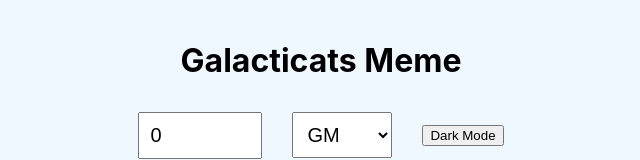
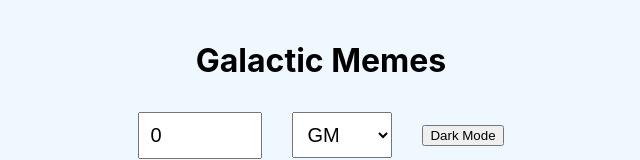
Before and after one commit to jlloyd0430/Galacticats-Meme-Machine, a React (Create React App) app: page / in a window 1280 px wide. Shown: the top 160 px of the page, without its empty margins (319-959 px from the left). Built offline with nearby package versions, Linux system fonts and the light colour scheme.

Commit message:
Update App.tsx

```diff
--- a/src/App.tsx
+++ b/src/App.tsx
@@ -37,7 +37,7 @@ function App() {
 
   return (
     <div className={`App ${darkMode ? 'dark-mode' : ''}`}>
-      <h1 className="title">Galacticats Meme</h1>
+      <h1 className="title">Galactic Memes</h1>
       <div className="settings">
         <input
           type="number"
```
